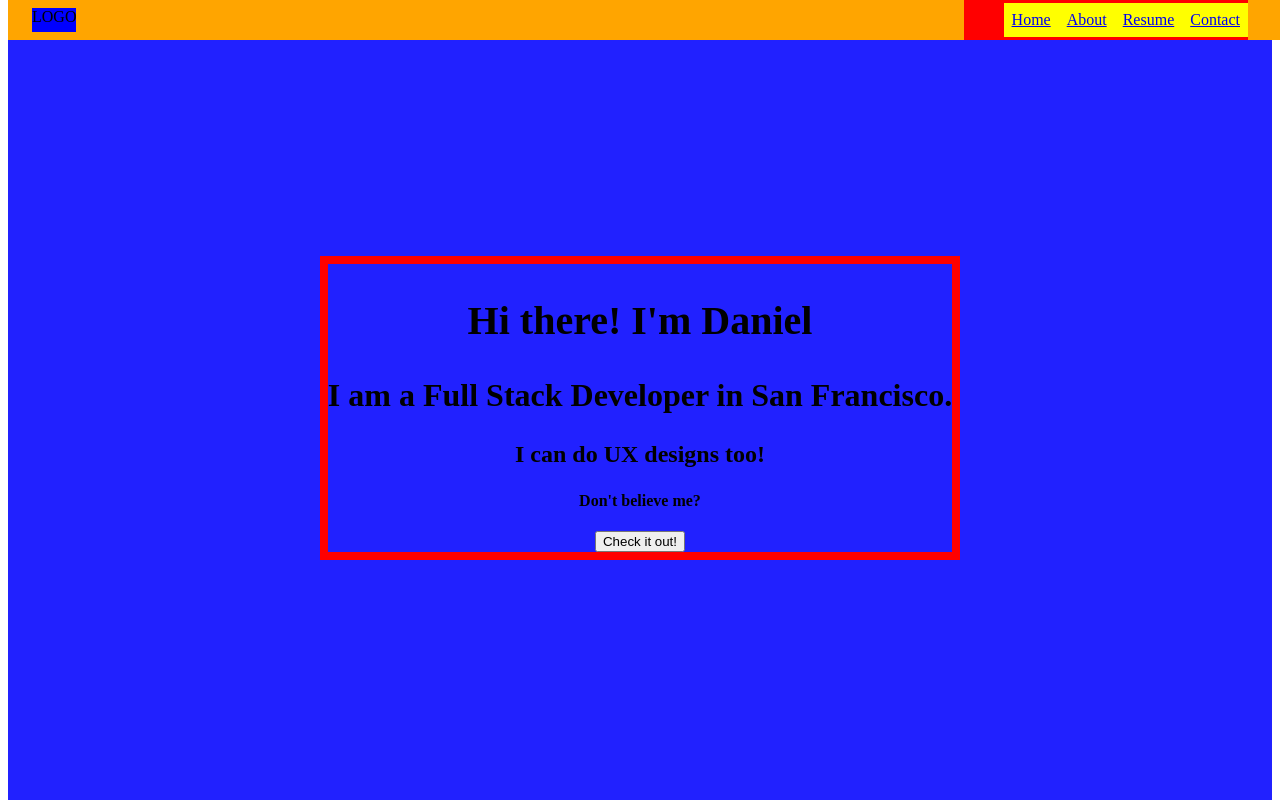
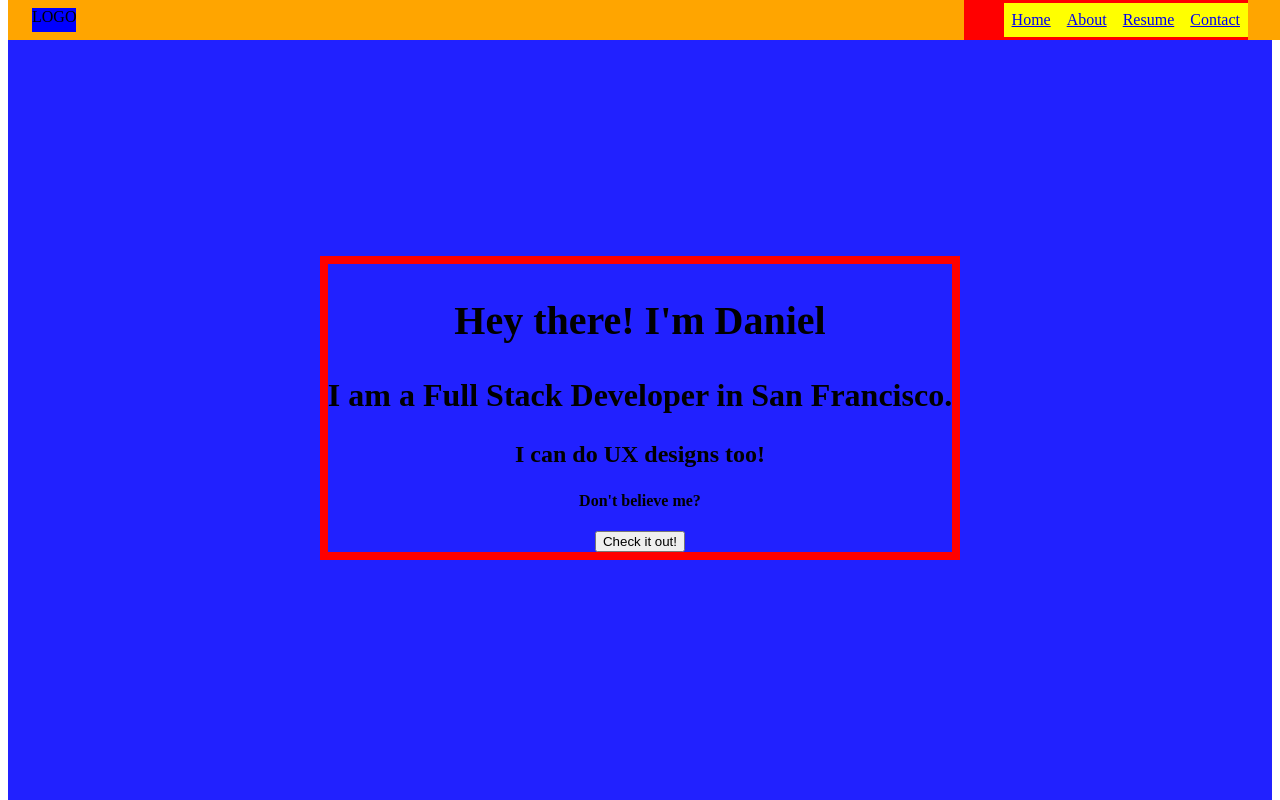
Before and after one commit to dstadz/newport, a React (Create React App) app in the folder frontend/: page / in a window 1280 px wide. Shown: the top 800 px of the page. Built offline with nearby package versions, Linux system fonts and the light colour scheme.

Commit message:
fresh start

```diff
--- a/frontend/src/components/Home/index.js
+++ b/frontend/src/components/Home/index.js
@@ -7,7 +7,7 @@ const Home = props => {
     <x.hero>
       {/*<img src={face} style={{width:"80%"}}/> */}
       <x.words>
-        <x.H1> Hi there! I'm Daniel</x.H1>
+        <x.H1> Hey there! I'm Daniel</x.H1>
         <x.H2> I am a Full Stack Developer in San Francisco.</x.H2>
         <x.H3> I can do UX designs too! </x.H3>
         <x.H4>Don't believe me?</x.H4>
```
